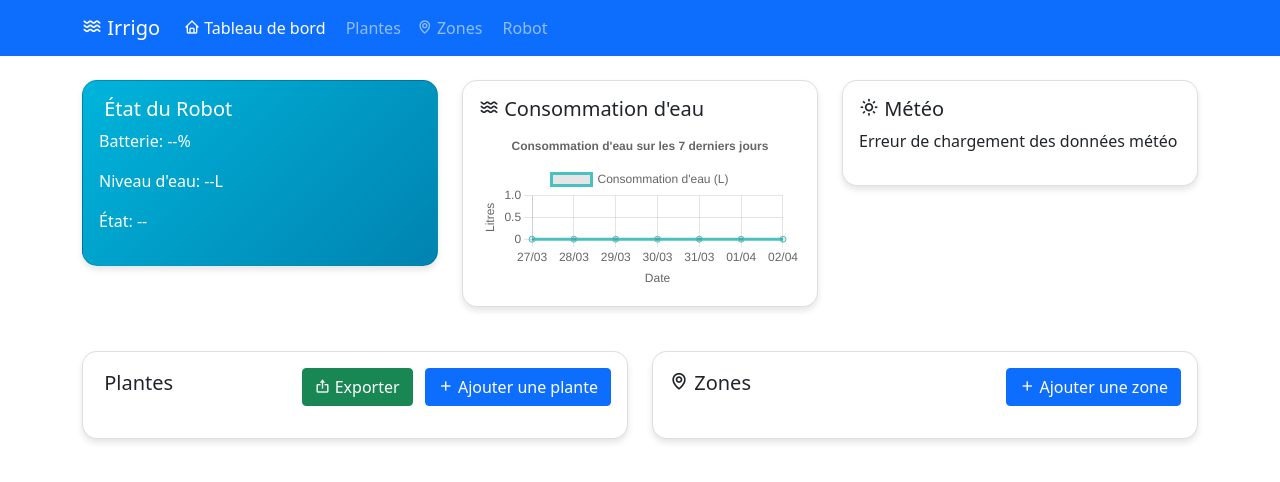
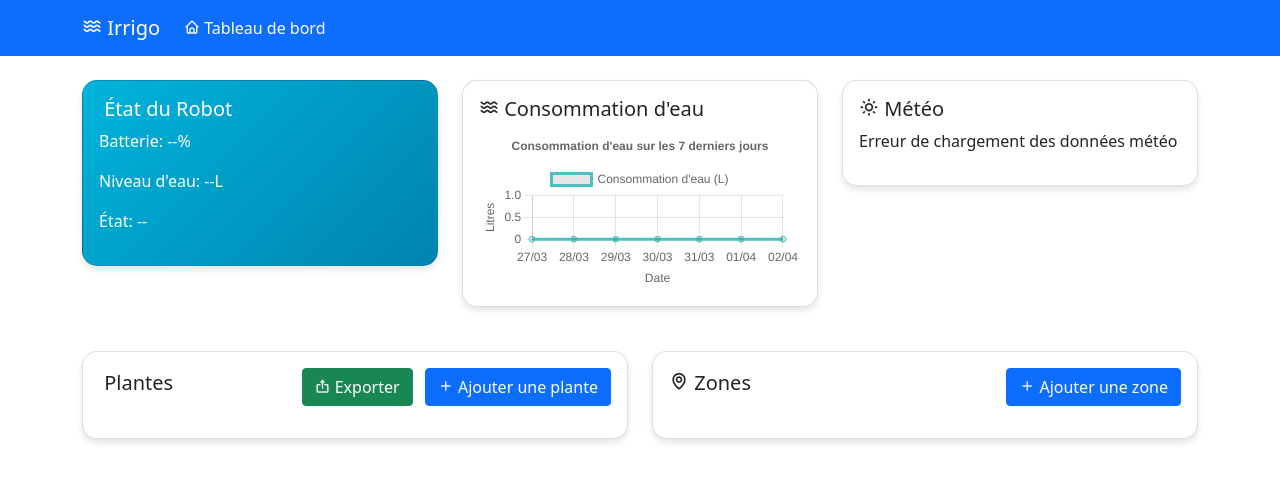
Before and after one commit to ThomasMang1/Projet_TC, a Flask app: page / in a window 1280 px wide. Shown: the top 482 px of the page. Run offline with Flask 2, Linux system fonts and the light colour scheme; data that the repository does not hold is empty.

Commit message:
supression des menus qui servent à rien

```diff
--- a/insert_sample_data.py
+++ b/insert_sample_data.py
@@ -13,7 +13,7 @@ def insert_sample_data():
             arrosage = Arrosage(
                 date=date,
                 quantite_eau=2.5 + (i * 0.5),  # Quantité d'eau variable
-                plante_id=1,  # Assurez-vous que cette plante existe dans votre base
+                plante_id=2,  # Assurez-vous que cette plante existe dans votre base
                 humidite_avant=45.0 - (i * 2),
                 humidite_apres=65.0 + (i * 2)
             )
--- a/templates/index.html
+++ b/templates/index.html
@@ -36,15 +36,6 @@
                 <ul class="navbar-nav">
                     <li class="nav-item">
                         <a class="nav-link active" href="#"><i class='bx bx-home'></i> Tableau de bord</a>
-                    </li>
-                    <li class="nav-item">
-                        <a class="nav-link" href="#"><i class='bx bx-leaf'></i> Plantes</a>
-                    </li>
-                    <li class="nav-item">
-                        <a class="nav-link" href="#"><i class='bx bx-map'></i> Zones</a>
-                    </li>
-                    <li class="nav-item">
-                        <a class="nav-link" href="#"><i class='bx bx-robot'></i> Robot</a>
                     </li>
                 </ul>
             </div>
```
